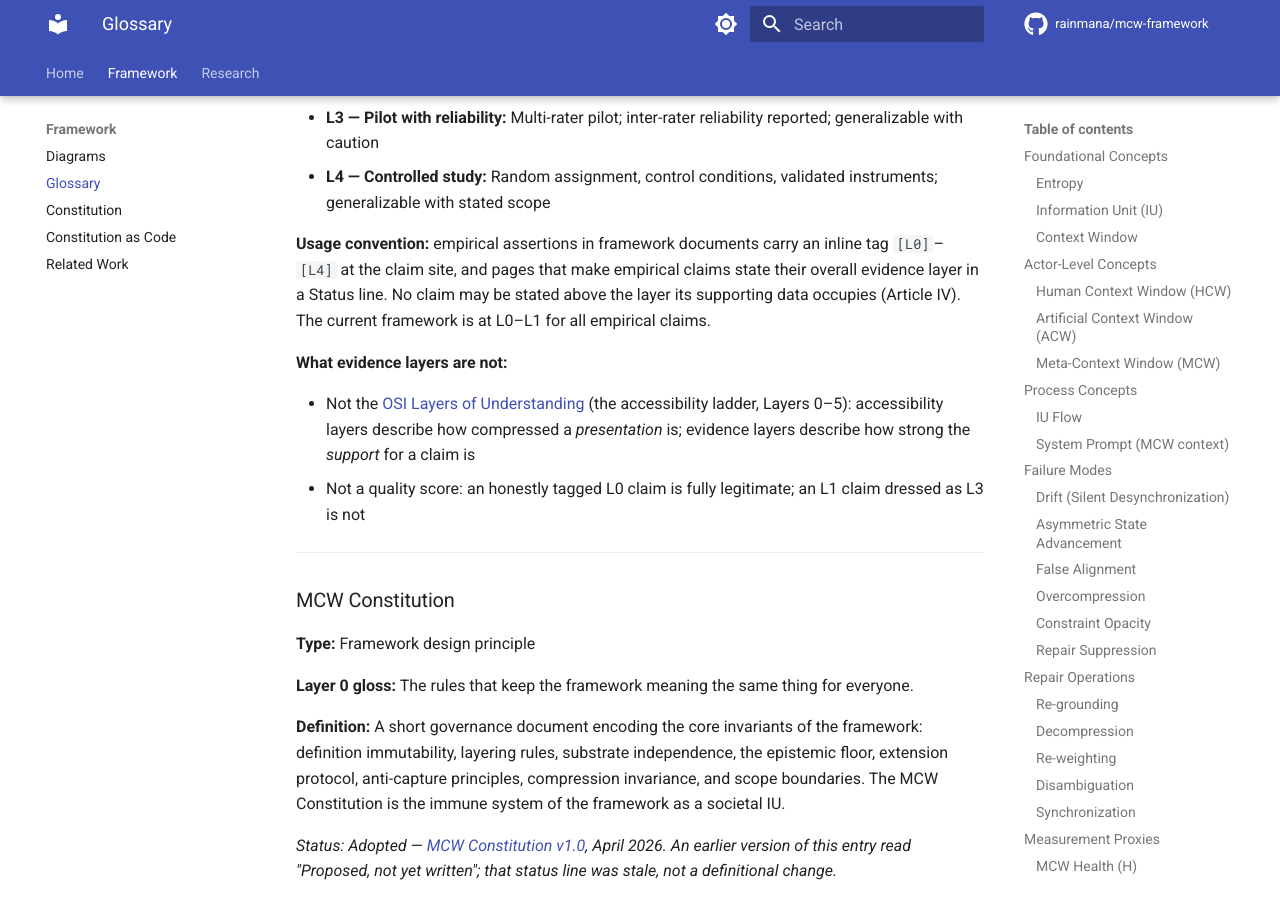
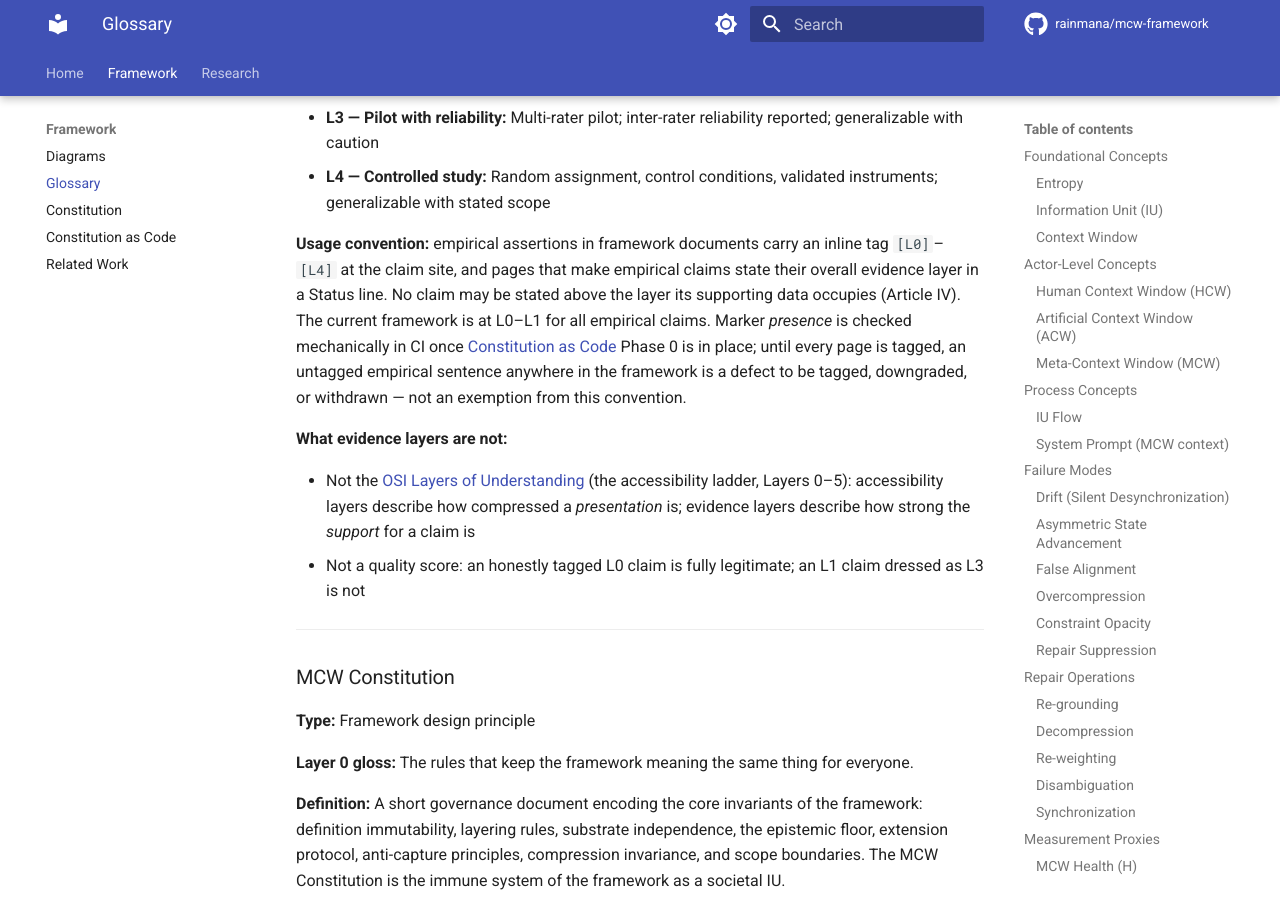
Before and after one commit to rainmana/mcw-framework, an MkDocs documentation site: the page built from docs/glossary.md, in a window 1280 px wide and 900 px high, scrolled down 11461 px. Built offline with MkDocs 1.6.1 and Material for MkDocs 9.7.7, drawn with Linux system fonts in a browser that asks for light colours; comment, search, counter and statistics services are not loaded.

Commit message:
Address review: scope the evidence-tag convention honestly
Codex review of PR #5 noted the repo-wide tag convention would either fail
against still-untagged pages or falsely certify them. Two-part fix: the
specific untagged claim cited (diagrams.md Diagram 2 caption) is tagged on
the diagrams branch, and the convention text now states its enforcement
model explicitly — presence checked mechanically in CI (Constitution-as-
Code Phase 0), and untagged empirical prose anywhere is a defect to fix,
not an exemption.

Co-Authored-By: Claude Fable 5 <noreply@anthropic.com>
Claude-Session: https://claude.ai/code/session_012vXxadkBEnQJYHkewFvPgG

```diff
--- a/docs/glossary.md
+++ b/docs/glossary.md
@@ -454,7 +454,7 @@ A five-rung ladder declaring the strength of evidence behind any empirical claim
 - **L3 — Pilot with reliability:** Multi-rater pilot; inter-rater reliability reported; generalizable with caution
 - **L4 — Controlled study:** Random assignment, control conditions, validated instruments; generalizable with stated scope
 
-**Usage convention:** empirical assertions in framework documents carry an inline tag `[L0]`–`[L4]` at the claim site, and pages that make empirical claims state their overall evidence layer in a Status line. No claim may be stated above the layer its supporting data occupies (Article IV). The current framework is at L0–L1 for all empirical claims.
+**Usage convention:** empirical assertions in framework documents carry an inline tag `[L0]`–`[L4]` at the claim site, and pages that make empirical claims state their overall evidence layer in a Status line. No claim may be stated above the layer its supporting data occupies (Article IV). The current framework is at L0–L1 for all empirical claims. Marker *presence* is checked mechanically in CI once [Constitution as Code](constitution_as_code.md) Phase 0 is in place; until every page is tagged, an untagged empirical sentence anywhere in the framework is a defect to be tagged, downgraded, or withdrawn — not an exemption from this convention.
 
 **What evidence layers are not:**
 
```
